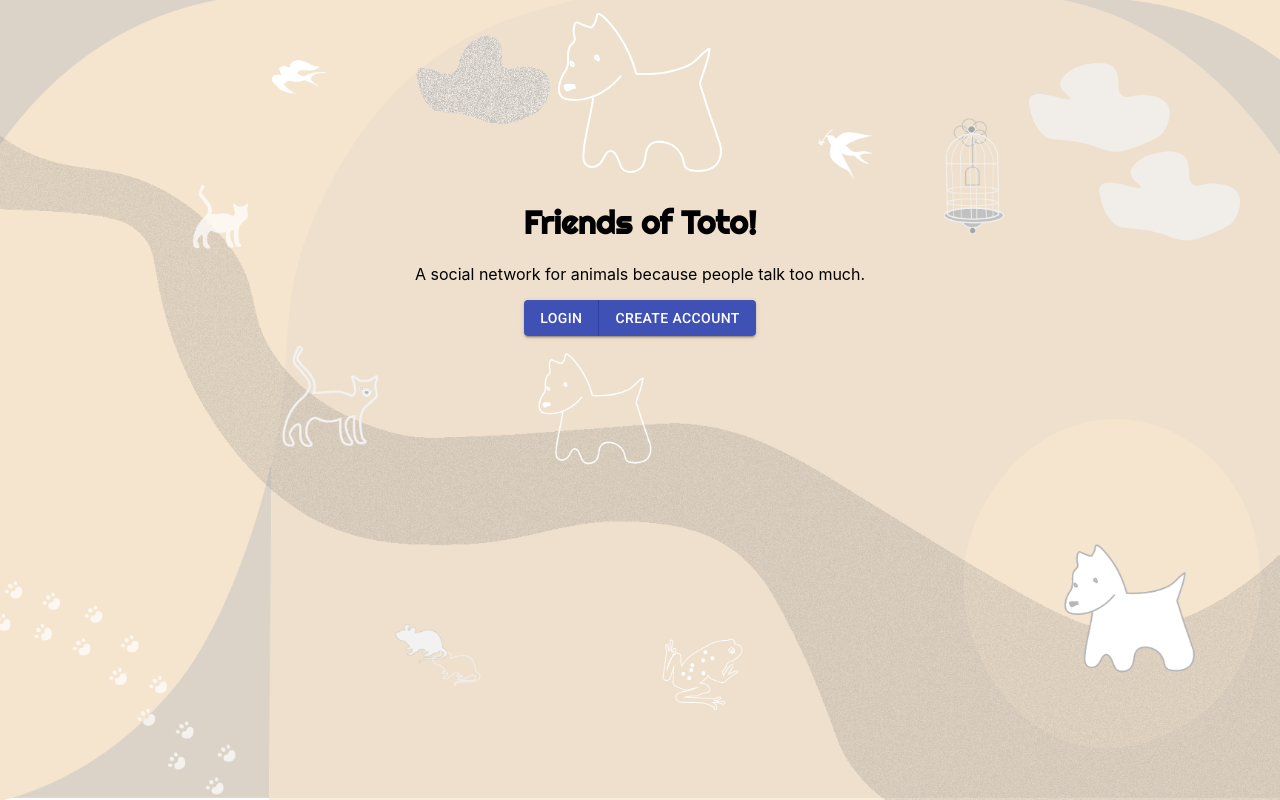
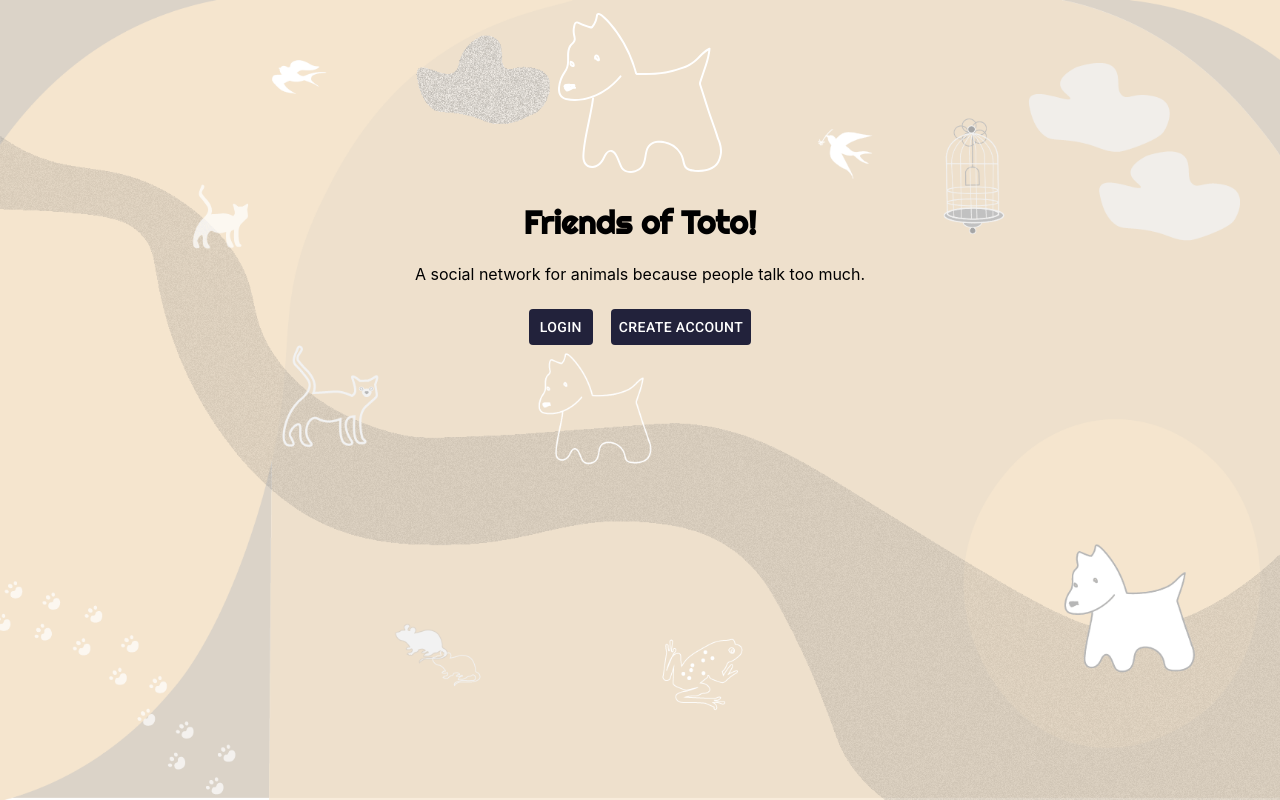
Before and after one commit to ShyFidelity/friends-of-toto, a React (Create React App) app in the folder client/: page / in a window 1280 px wide. Built offline with nearby package versions, Linux system fonts and the light colour scheme; no server answers; a web font is replaced by a local one.

Commit message:
button group removed color change

```diff
--- a/client/src/pages/Landing.js
+++ b/client/src/pages/Landing.js
@@ -26,10 +26,9 @@ export default function Landing() {
         <p>
           A social network for animals because people talk too much.
         </p>
-        <ButtonGroup color="primary" variant="contained" aria-label="contained secondary button group">
-          <Button className="button"><Link to="/login" style={{ textDecoration: 'none', color: 'white' }}>Login</Link></Button>
-          <Button className="button"><Link to='/signup' style={{ textDecoration: 'none', color: 'white' }}>Create Account</Link></Button>
-        </ButtonGroup>
+          <Button className="landingButton"><Link to="/login" style={{ textDecoration: 'none', color: 'white' }}>Login</Link></Button>
+          <Button className="landingButton"><Link to='/signup' style={{ textDecoration: 'none', color: 'white' }}>Create Account</Link></Button>
+
       </header>
     </div>
   )
--- a/client/src/pages/NewPost.js
+++ b/client/src/pages/NewPost.js
@@ -26,7 +26,7 @@ export default function MultilineTextFields() {
     } catch (error) {
     console.log(error);
     }
-  }
+  };
 
   return (
 
--- a/client/src/styles/Landing.css
+++ b/client/src/styles/Landing.css
@@ -7,6 +7,7 @@
   --isabelline: #f2e9e4ff;
   }
 
-  .MuiButtonBase-root{
-      color: var(--space-cadet) !important;
+ .landingButton {
+      background-color: var(--space-cadet) !important;
+      margin: 2% !important;
   }
```
Also changed, not shown: client/src/styles/Signup.css (+0 -7 lines).
